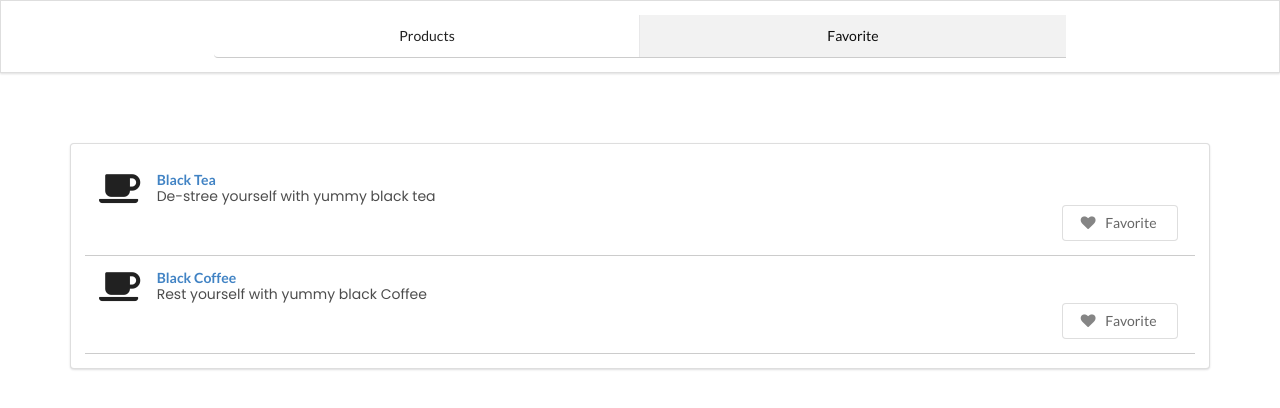
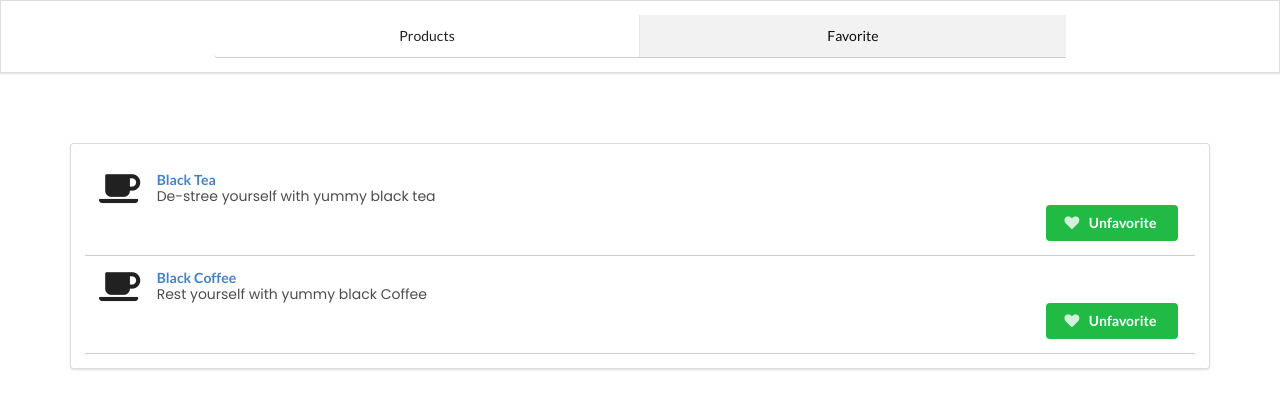
Before and after one commit to codingscenes/react-app, a React (Create React App) app: page /favorites in a window 1280 px wide. Shown: the top 408 px of the page. Built offline with nearby package versions, Linux system fonts and the light colour scheme.

Commit message:
Update ProductItem.js

```diff
--- a/src/components/Products/ProductItem.js
+++ b/src/components/Products/ProductItem.js
@@ -1,4 +1,5 @@
 const ProductItem = (props) => {
+  const toggleHandler = () => {};
   return (
     <div className='item'>
       <i className='ui coffee icon icon-item ' />
@@ -7,10 +8,11 @@ const ProductItem = (props) => {
         <div className='description'>{props.description}</div>
       </div>
       <button
-        className='ui basic button favorite-btn'
-        onClick={props.clikedItem}
+        className={`ui  button favorite-btn ${props.isFavorite && 'green'}`}
+        onClick={toggleHandler}
       >
-        <i className='icon heart'></i> Favorite
+        <i className='icon heart'></i>{' '}
+        {props.isFavorite ? 'Unfavorite' : 'Favorite'}
       </button>
     </div>
   );
```
